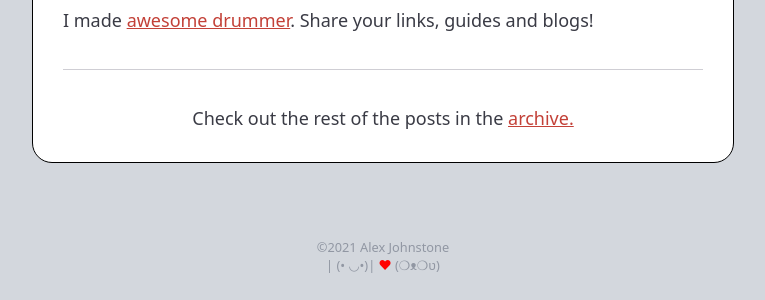
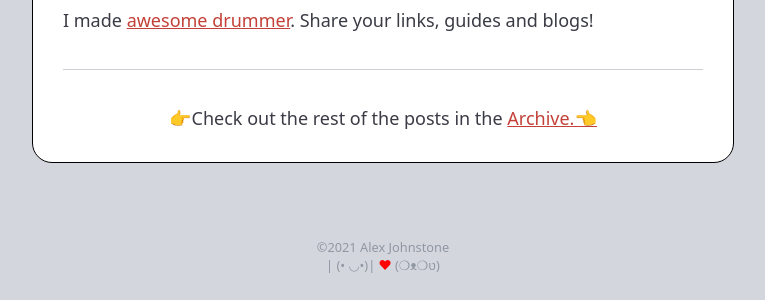
Before and after one commit to alexjj/Old-alexjj.com, a Jekyll site: the page built from index.html, in a window 1280 px wide and 900 px high, scrolled down 13286 px. Shown: the part 584-884 px from the top of the window, without its empty margins (257-1022 px from the left). Built offline with Jekyll 4.4.1, drawn with Linux system fonts in a browser that asks for light colours; the list of posts is cut into pages by our own code.

Commit message:
pointless emojis 🦔

```diff
--- a/_layouts/home.html
+++ b/_layouts/home.html
@@ -22,4 +22,4 @@ layout: default
 </article>
 {% endfor %}
 <hr>
-<p style="text-align: center">Check out the rest of the posts in the <a href="{% link _pages/archive.html %}">archive.</a></p>
+<p style="text-align: center">👉Check out the rest of the posts in the <a href="{% link _pages/archive.html %}">Archive.👈</a></p>
```
